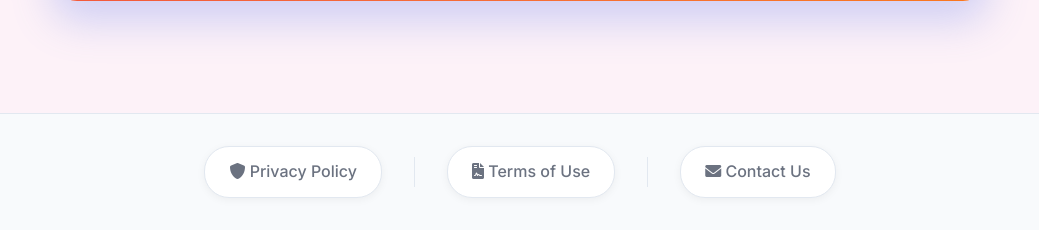
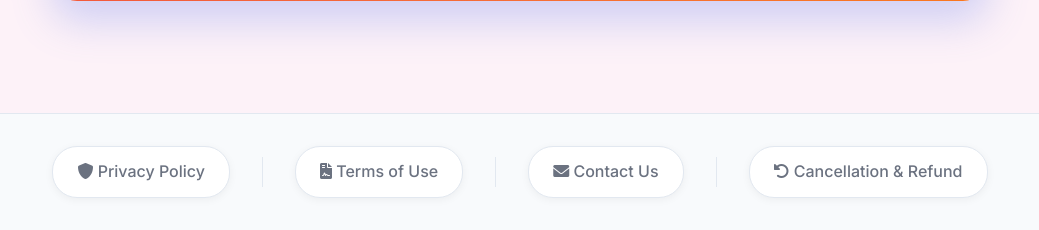
Before and after one commit to smarrtifai/Skill-Assessment-Platform, a Flask app: page / in a window 1280 px wide. Shown: the part 603-833 px from the top of the page, without its empty margins (120-1159 px from the left). Run offline with Flask 3, Linux system fonts and the light colour scheme; some libraries are stand-ins or nearby versions.

Commit message:
changes done in the footer section

```diff
--- a/templates/bill.html
+++ b/templates/bill.html
@@ -170,6 +170,10 @@
                 <a href="https://smarrtifai.com/contact-us/" target="_blank" class="footer-link">
                     <i class="fas fa-envelope"></i> Contact Us
                 </a>
+                <div class="footer-divider"></div>
+                <a href="https://merchant.razorpay.com/policy/RaTbrxlVBLMnh1/refund" target="_blank" class="footer-link">
+                    <i class="fas fa-undo-alt"></i> Cancellation & Refund
+                </a>
             </div>
         </div>
     </footer>
--- a/templates/index.html
+++ b/templates/index.html
@@ -89,6 +89,10 @@
                 <div class="footer-divider"></div>
                 <a href="https://smarrtifai.com/contact-us/" target="_blank" class="footer-link">
                     <i class="fas fa-envelope"></i> Contact Us
+                </a>
+                <div class="footer-divider"></div>
+                <a href="https://merchant.razorpay.com/policy/RaTbrxlVBLMnh1/refund" target="_blank" class="footer-link">
+                    <i class="fas fa-undo-alt"></i> Cancellation & Refund
                 </a>
             </div>
         </div>
--- a/templates/payment.html
+++ b/templates/payment.html
@@ -98,6 +98,10 @@
                 <div class="footer-divider"></div>
                 <a href="https://smarrtifai.com/contact-us/" target="_blank" class="footer-link">
                     <i class="fas fa-envelope"></i> Contact Us
+                </a>
+                <div class="footer-divider"></div>
+                <a href="https://merchant.razorpay.com/policy/RaTbrxlVBLMnh1/refund" target="_blank" class="footer-link">
+                    <i class="fas fa-undo-alt"></i> Cancellation & Refund
                 </a>
             </div>
         </div>
--- a/templates/post_payment.html
+++ b/templates/post_payment.html
@@ -97,6 +97,10 @@
                 <a href="https://smarrtifai.com/contact-us/" target="_blank" class="footer-link">
                     <i class="fas fa-envelope"></i> Contact Us
                 </a>
+                <div class="footer-divider"></div>
+                <a href="https://merchant.razorpay.com/policy/RaTbrxlVBLMnh1/refund" target="_blank" class="footer-link">
+                    <i class="fas fa-undo-alt"></i> Cancellation & Refund
+                </a>
             </div>
         </div>
     </footer>
--- a/templates/results.html
+++ b/templates/results.html
@@ -57,6 +57,10 @@
                 <div class="footer-divider"></div>
                 <a href="https://smarrtifai.com/contact-us/" target="_blank" class="footer-link">
                     <i class="fas fa-envelope"></i> Contact Us
+                </a>
+                <div class="footer-divider"></div>
+                <a href="https://merchant.razorpay.com/policy/RaTbrxlVBLMnh1/refund" target="_blank" class="footer-link">
+                    <i class="fas fa-undo-alt"></i> Cancellation & Refund
                 </a>
             </div>
         </div>
--- a/templates/roadmap.html
+++ b/templates/roadmap.html
@@ -215,6 +215,10 @@
                 <a href="https://smarrtifai.com/contact-us/" target="_blank" class="footer-link">
                     <i class="fas fa-envelope"></i> Contact Us
                 </a>
+                <div class="footer-divider"></div>
+                <a href="https://merchant.razorpay.com/policy/RaTbrxlVBLMnh1/refund" target="_blank" class="footer-link">
+                    <i class="fas fa-undo-alt"></i> Cancellation & Refund
+                </a>
             </div>
         </div>
     </footer>
--- a/templates/upload.html
+++ b/templates/upload.html
@@ -72,6 +72,10 @@
                 <div class="footer-divider"></div>
                 <a href="https://smarrtifai.com/contact-us/" target="_blank" class="footer-link">
                     <i class="fas fa-envelope"></i> Contact Us
+                </a>
+                <div class="footer-divider"></div>
+                <a href="https://merchant.razorpay.com/policy/RaTbrxlVBLMnh1/refund" target="_blank" class="footer-link">
+                    <i class="fas fa-undo-alt"></i> Cancellation & Refund
                 </a>
             </div>
         </div>
```
